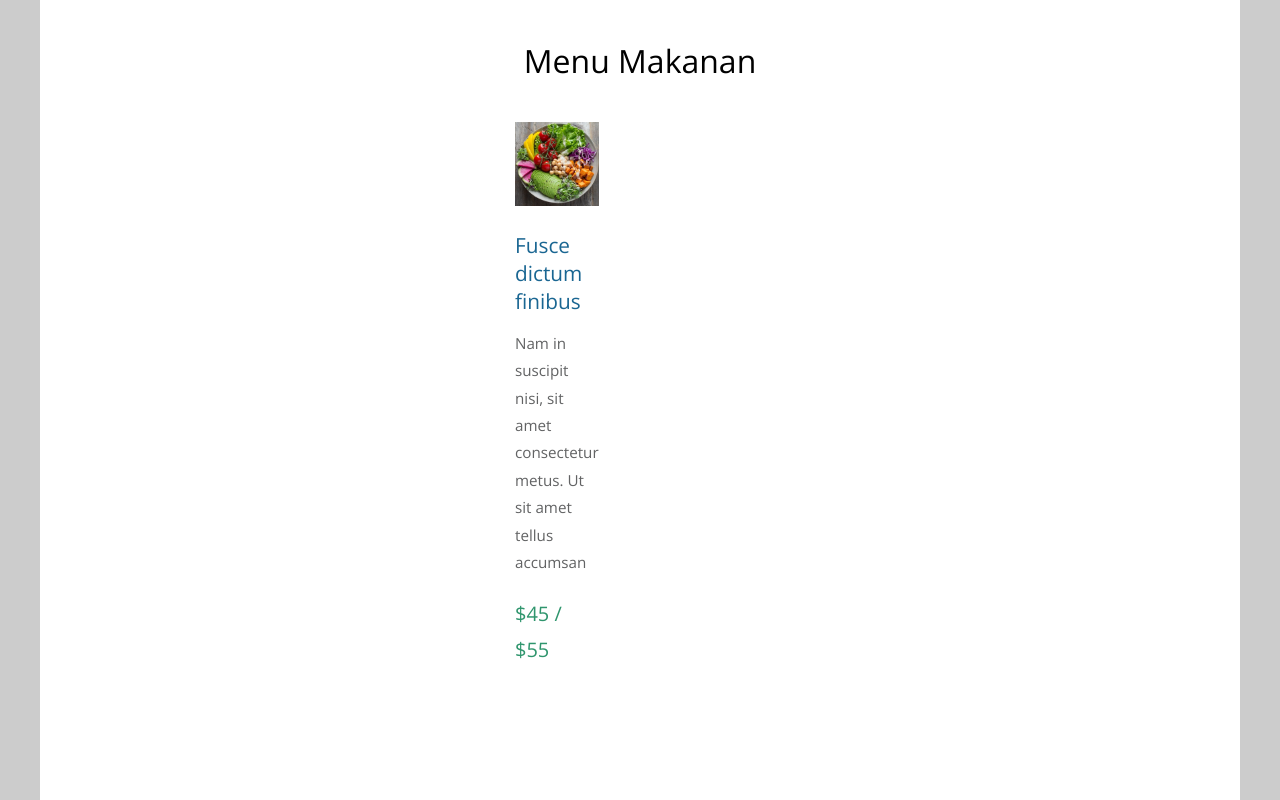
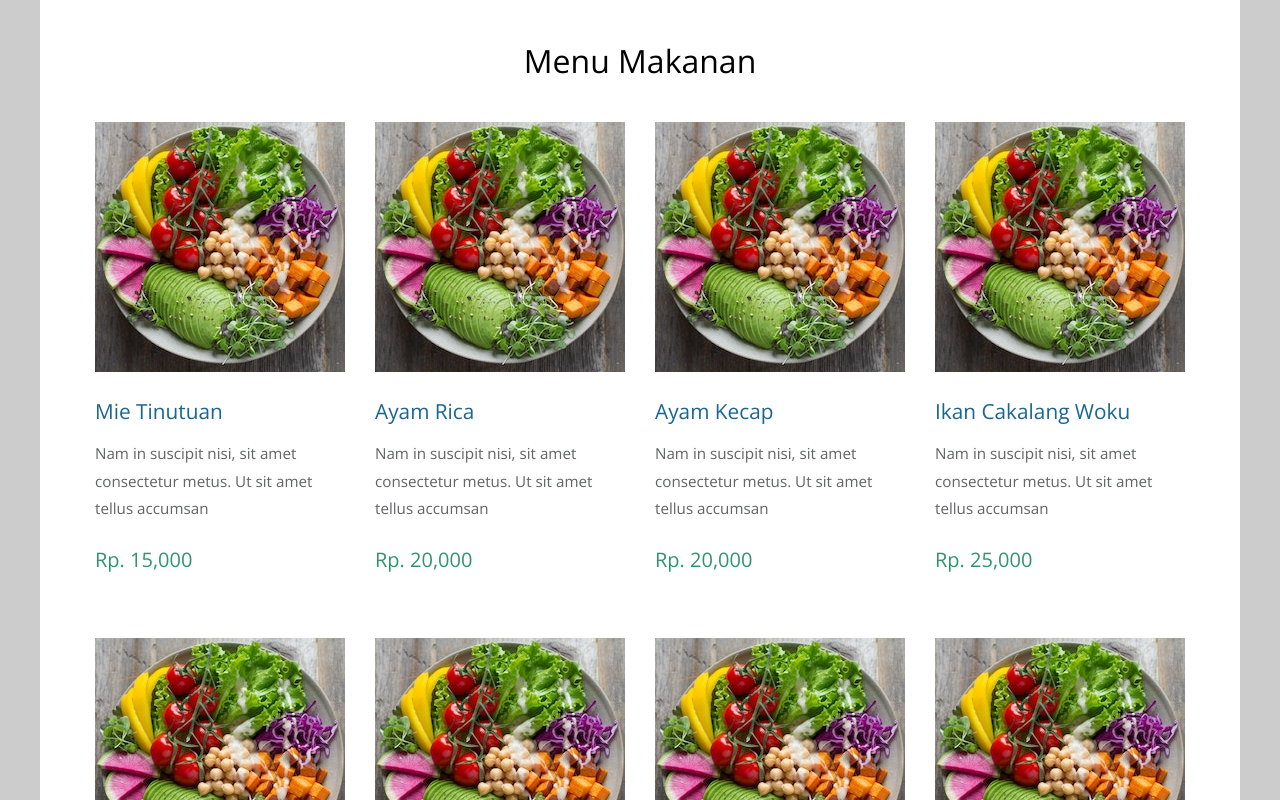
Before and after one commit to GregoriusVincentAdam/Final-Project-Front-End, a React (Create React App) app in the folder restaurant-app/: page / in a window 1280 px wide. Shown: the part 700-1500 px from the top of the page. Built offline with nearby package versions, Linux system fonts and the light colour scheme; data requests are answered from the project's data file.

Commit message:
add command in homepage

```diff
--- a/restaurant-app/src/components/Homepage.js
+++ b/restaurant-app/src/components/Homepage.js
@@ -1,12 +1,21 @@
-import React from 'react';
+import React, { useState, useEffect } from 'react';
 import "../assets/css/templatemo-style.css";
 import Contact from './Contact';
 import About from './About';
+import axios from "axios";
 import Top from './Top';
 
 
 
 const Homepage = () => {
+
+    const [menu, setMenu] = useState([]);
+    useEffect(()=>{
+        axios
+        .get("http://localhost:3004/menu")
+        .then((res) => setMenu (res.data));
+    },[]);
+
     return(
         <div className="container">
             <Top />
@@ -26,17 +35,24 @@ const Homepage = () => {
                 <div className="row tm-gallery">
                 {/* gallery page 1 */}
                 <div id="tm-gallery-page-pizza" className="tm-gallery-page">
-                    <article className="col-lg-3 col-md-4 col-sm-6 col-12 tm-gallery-item">
+
+                {
+                     menu.map(item => {
+                        return(
+                             <article className="col-lg-3 col-md-4 col-sm-6 col-20 tm-gallery-item">
                                     <figure>
                                         <img src="img/gallery/01.jpg" alt="Image" className="img-fluid tm-gallery-img" />
                                         <figcaption>
-                        <h4 className="tm-gallery-title">Fusce dictum finibus</h4>
+                                        <h4 className="tm-gallery-title">{item.judul}</h4>
                                         <p className="tm-gallery-description">Nam in suscipit nisi, sit amet consectetur metus. Ut sit amet tellus accumsan</p>
-                        <p className="tm-gallery-price">$45 / $55</p>
+                                        <p className="tm-gallery-price">{item.harga}</p>
                                         </figcaption>
                                     </figure>
                                 </article>
 
+                        )
+                     })
+                }
                 </div>
                 </div>
 
```
Lines whose indentation alone changed are shown as unchanged.
